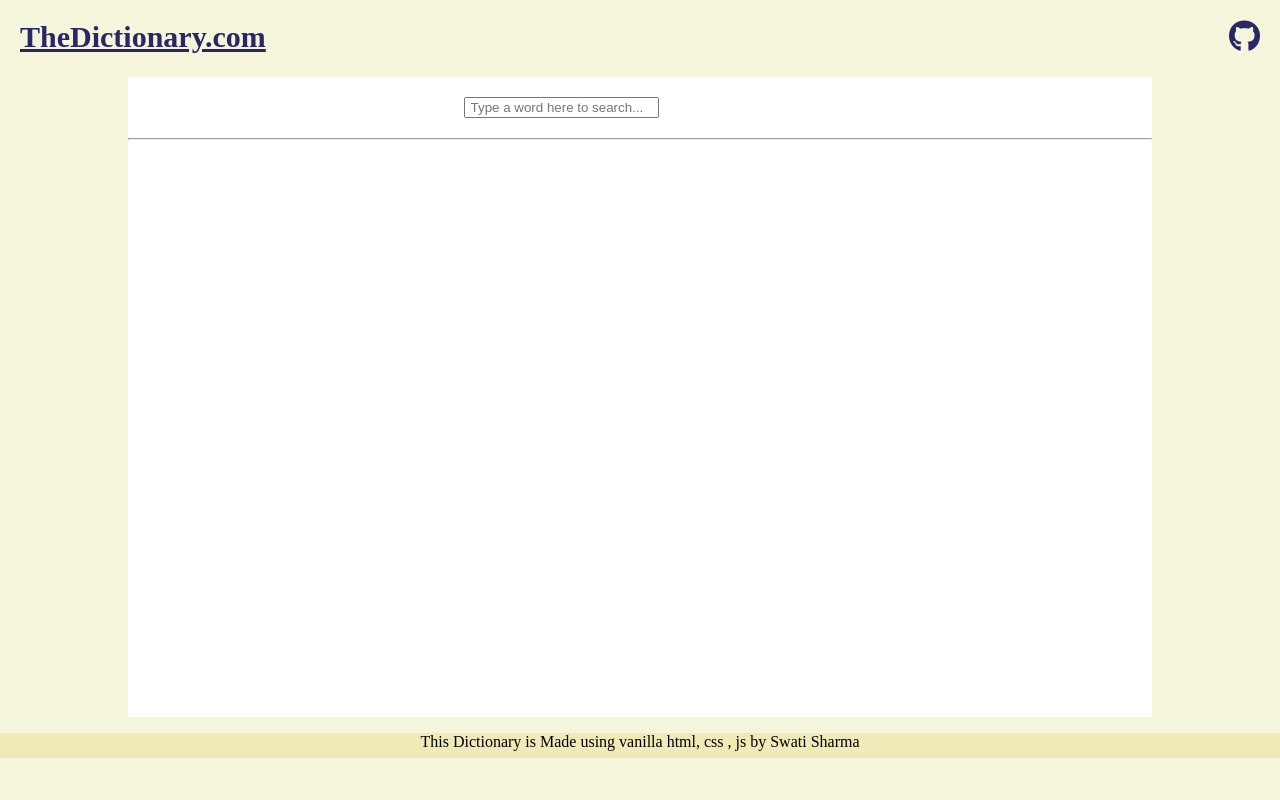
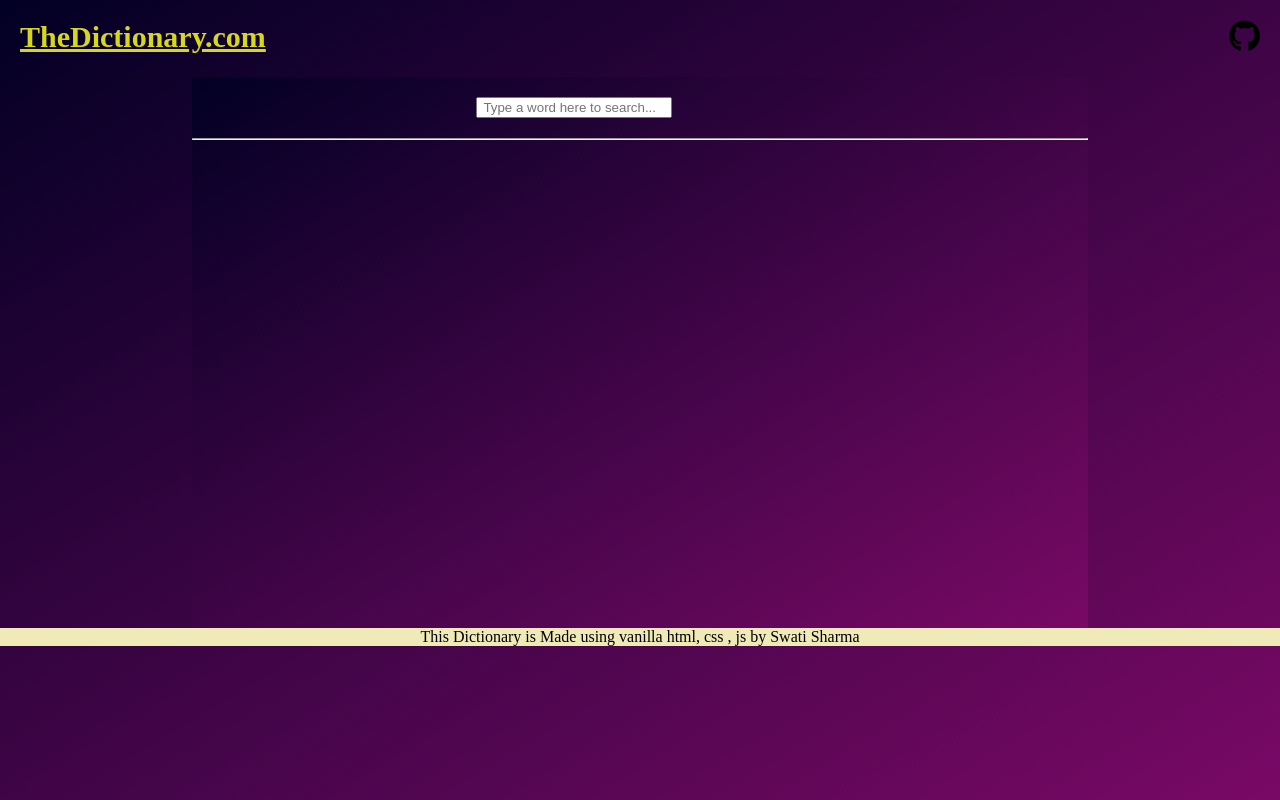
Before and after one commit to Swatisharma175/Dictionary_app, a website: page index.html in a window 1280 px wide. Drawn offline with Linux system fonts and the light colour scheme.

Commit message:
color theme fixed

```diff
--- a/index.css
+++ b/index.css
@@ -1,8 +1,11 @@
 
 body{
-    background-color: beige;
+    background: rgb(2,0,36);
+    background: linear-gradient(149deg, rgba(2,0,36,1) 0%, rgba(121,9,102,1) 100%, rgba(0,212,255,1) 100%);
     padding: 0;
     margin: 0;
+    color: white;
+    height: 100vh;
 }
 #header{
     padding: 20px 20px 5px 20px;
@@ -20,7 +23,9 @@ h3{
 span{
     padding-right: 2px;
 }
-
+.fa-github{
+    color: black;
+}
 ul{
     margin: 0;
     padding: 0;
@@ -36,7 +41,7 @@ small{
     padding: 0;
 }
 a, a:visited {
-    color: rgba(2, 2, 80, 0.848);
+    color: rgba(251, 255, 23, 0.848);
 }
 .meaning-title{
     font-weight: bold;
@@ -98,13 +103,19 @@ hr{
 #main-body{
     margin: auto;
     margin-top: 20px;
-    width: 80vw;
-    height: 80vh;
-    background: white;
+    width: 70vw;
+    height: 70vh;
+    /* border: 1px solid black; */
+    /* background: white; */
+    background: rgb(2,0,36);
+    background: linear-gradient(149deg, rgba(2,0,36,1) 0%, rgba(121,9,102,1) 100%, rgba(0,212,255,1) 100%);
+}
+footer{
+    height: 25px;
+    margin-top: -25px;
 }
 #footer{
     width: 100%;
-    height: 25px;
     text-align: center;
     color: rgb(0, 0, 0);
     background-color: rgb(239, 234, 184);
--- a/index.html
+++ b/index.html
@@ -25,9 +25,6 @@
 
     </div>
     </div>
-    <div id="text">
-
-    </div>
     </main>
     <footer><p id="footer">This Dictionary is Made using vanilla html, css , js by Swati Sharma</p></footer>
     </body>
```
